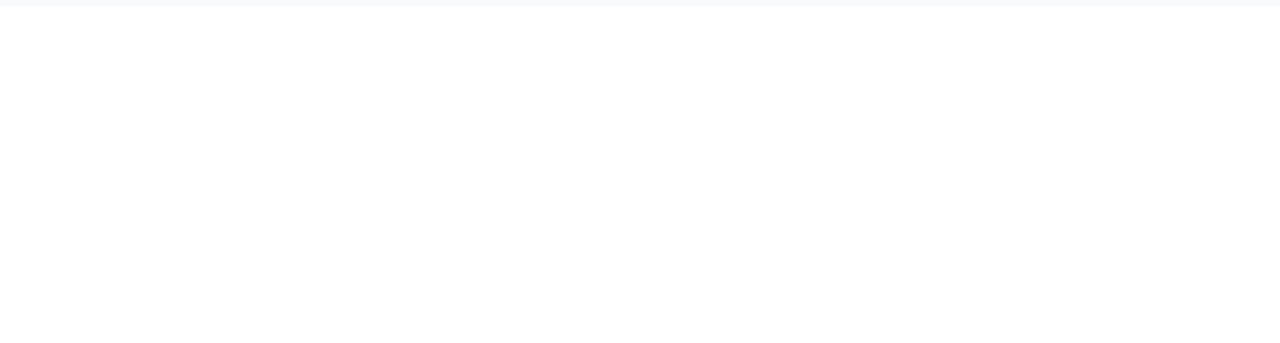
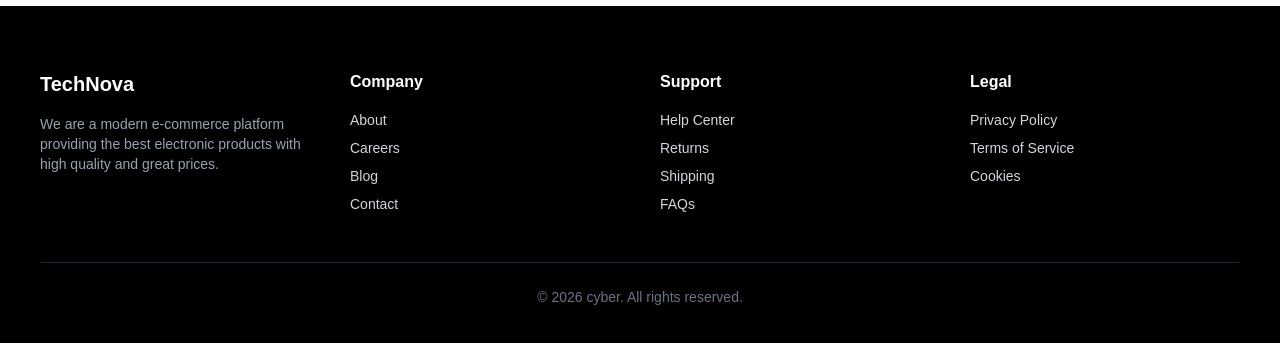
Before and after one commit to DilshaNimeshika/TechNova, a Next.js app: page / in a window 1280 px wide. Shown: the part 3023-3366 px from the top of the page. Before the commit the page ends 3029 px from the top, so only its background shows below. Built offline with nearby package versions, Linux system fonts and the light colour scheme.

Commit message:
Added Footer

```diff
--- a/app/components/discount-section.tsx
+++ b/app/components/discount-section.tsx
@@ -1,10 +1,13 @@
 "use client";
+
 import DiscountCard from "./discount-card";
 export default function DiscountSection() {
   return (
     <section className="px-10 py-16 bg-gray-50">
       {/* Title */}
+
       <h2 className="text-2xl font-bold mb-8 ">Special Discounts</h2>
+
       {/* Discount Cards */}
       <div className="grid grid-cols-1 sm:grid-cols-2 md:grid-cols-3 lg:grid-cols-4 gap-6">
         <DiscountCard
--- /dev/null
+++ b/app/components/footer.tsx
@@ -0,0 +1,59 @@
+"use client";
+
+export default function Footer() {
+  return (
+    <footer className="bg-black text-gray-300 px-10 py-16">
+
+      <div className="max-w-7xl mx-auto grid grid-cols-1 md:grid-cols-4 gap-10">
+
+        {/* Logo + Description */}
+        <div>
+          <h1 className="text-white text-xl font-bold mb-4">TechNova</h1>
+          <p className="text-sm text-gray-400">
+            We are a modern e-commerce platform providing the best
+            electronic products with high quality and great prices.
+          </p>
+        </div>
+
+        {/* Column 1 */}
+        <div>
+          <h3 className="text-white font-semibold mb-4">Company</h3>
+          <ul className="space-y-2 text-sm">
+            <li className="hover:text-white cursor-pointer">About</li>
+            <li className="hover:text-white cursor-pointer">Careers</li>
+            <li className="hover:text-white cursor-pointer">Blog</li>
+            <li className="hover:text-white cursor-pointer">Contact</li>
+          </ul>
+        </div>
+
+        {/* Column 2 */}
+        <div>
+          <h3 className="text-white font-semibold mb-4">Support</h3>
+          <ul className="space-y-2 text-sm">
+            <li className="hover:text-white cursor-pointer">Help Center</li>
+            <li className="hover:text-white cursor-pointer">Returns</li>
+            <li className="hover:text-white cursor-pointer">Shipping</li>
+            <li className="hover:text-white cursor-pointer">FAQs</li>
+          </ul>
+        </div>
+
+        {/* Column 3 */}
+        <div>
+          <h3 className="text-white font-semibold mb-4">Legal</h3>
+          <ul className="space-y-2 text-sm">
+            <li className="hover:text-white cursor-pointer">Privacy Policy</li>
+            <li className="hover:text-white cursor-pointer">Terms of Service</li>
+            <li className="hover:text-white cursor-pointer">Cookies</li>
+          </ul>
+        </div>
+
+      </div>
+
+      {/* Bottom Bar */}
+      <div className="border-t border-gray-800 mt-12 pt-6 text-center text-sm text-gray-500">
+        © {new Date().getFullYear()} cyber. All rights reserved.
+      </div>
+
+    </footer>
+  );
+}
--- a/app/page.tsx
+++ b/app/page.tsx
@@ -5,6 +5,7 @@
 import Products from "./components/categories/product-grid";
 import PopularProducts from "./components/categories/popular-products";
 import DiscountSection from "./components/discount-section";
+import Footer from "./components/footer";
 
 export default function Home() {
   return (
@@ -16,6 +17,7 @@
       <Products />
       <PopularProducts />
       <DiscountSection />
+      <Footer />
     </div>
   );
 }
```
